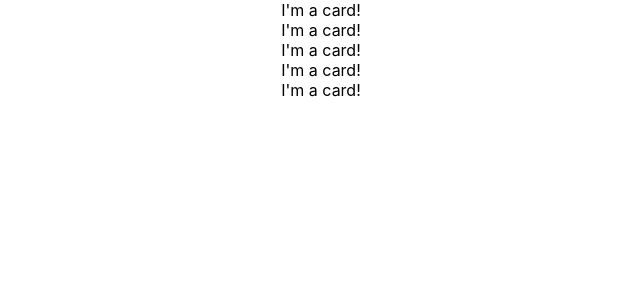
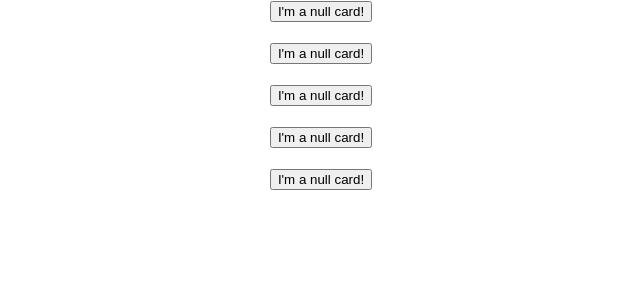
Before and after one commit to Rygel-XVI/redtech-client, a React (Create React App) app: page /pick5/1/play in a window 1280 px wide. Shown: the top 300 px of the page, without its empty margins (319-959 px from the left). Built offline with nearby package versions, Linux system fonts and the light colour scheme; no server answers.

Commit message:
added lots of props will clean up later. setup more of how cards will render

```diff
--- a/src/App.js
+++ b/src/App.js
@@ -30,7 +30,10 @@ class App extends Component {
                                                          createDeck={this.props.createDeck}
                                                          setDeckId={this.props.setDeckId}/>
 } />
-             <Route path="/pick5/:useDeckId/play" component={PlayContainer}/>} />
+             <Route path="/pick5/:useDeckId/play" render={(props) => <PlayContainer
+                                                          decks={this.props.decks}
+                                                          useDeckId={this.props.useDeckId}/>
+                                                        } />
            </Switch>
           </React.Fragment>
         </Router>
--- a/src/components/Card.js
+++ b/src/components/Card.js
@@ -2,10 +2,22 @@ import React, { Component } from 'react';
 
 class Card extends Component {
 
+  renderCard(){
+    if (this.props.card !== null) {
+      let cardString = this.props.card.suit + this.props.card.number
+      return cardString
+    } else {
+      return "I'm a null card!"
+    }
+  }
+
   render() {
     return (
       <div>
-        I'm a card!
+        <button onClick={this.props.handleClick}>
+          {this.renderCard()}
+         </button>
+         <br />
       </div>
     )
   }
--- a/src/containers/PlayContainer.js
+++ b/src/containers/PlayContainer.js
@@ -8,9 +8,12 @@ import Card from '../components/Card'
 class PlayContainer extends Component {
   constructor(props){
     super(props)
-
     this.state = {
-
+      card1: null,
+      card2: null,
+      card3: null,
+      card4: null,
+      card5: null
     }
 
     this.handleClick = this.handleClick.bind(this)
@@ -20,24 +23,17 @@ class PlayContainer extends Component {
 
   }
 
-  componentDidMount() {
-    this.setState({
-      deck: this.props.deck,
-      card1: null,
-      card2: null,
-      card3: null,
-      card4: null,
-      card5: null
-    })
-  }
-
   render() {
     return (
       <div>
       <Card handleClick={this.handleClick} card={this.state.card1}/>
+      <br />
       <Card handleClick={this.handleClick} card={this.state.card2}/>
+      <br />
       <Card handleClick={this.handleClick} card={this.state.card3}/>
+      <br />
       <Card handleClick={this.handleClick} card={this.state.card4}/>
+      <br />
       <Card handleClick={this.handleClick} card={this.state.card5}/>
       </div>
     )
@@ -47,7 +43,8 @@ class PlayContainer extends Component {
 
 const mapStateToProps = (state) => {
   return {
-    deck: state.decks.filter(deck => deck.id === state.useDeckId)[0]
+    deck: state.decks.filter(deck => deck.id === state.useDeckId)[0],
+    decks: state.decks
   }
 }
 
```
